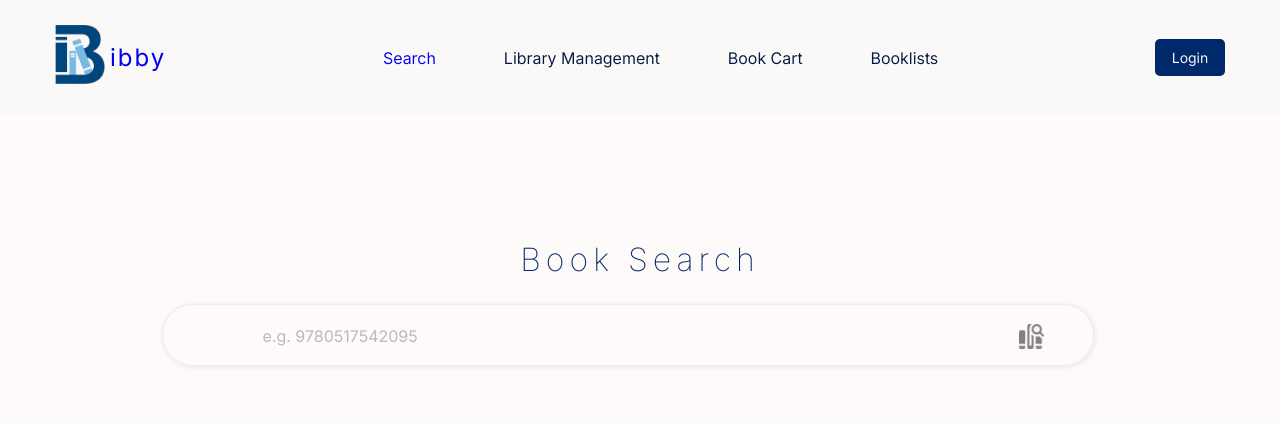
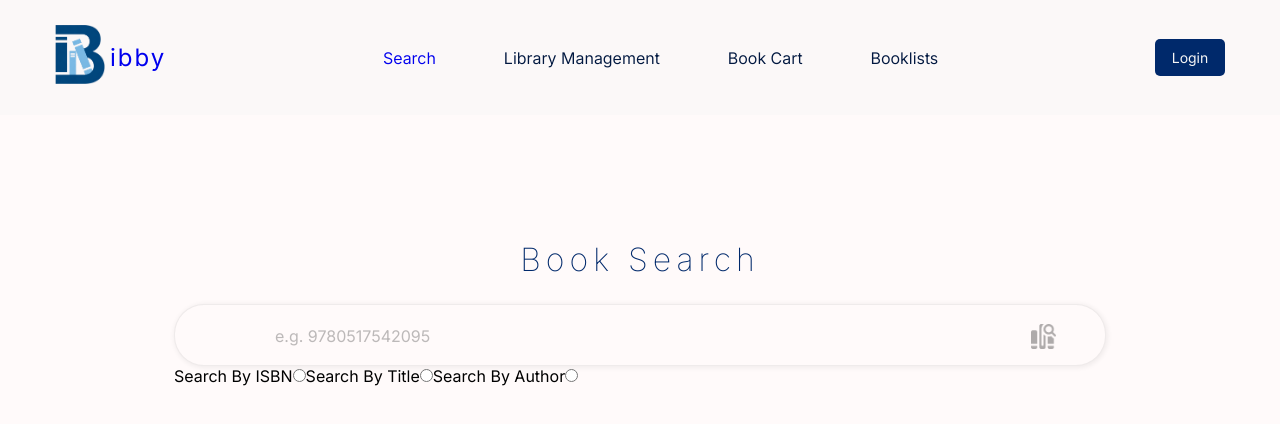
Before and after one commit to leodvincci/Bibby-Web, a React (Vite) app: page /search in a window 1280 px wide. Shown: the top 424 px of the page. Built offline with nearby package versions, Linux system fonts and the light colour scheme.

Commit message:
Refactor SearchPage and extract SearchContainer component: - Move search functionality to new `SearchContainer` component. - Update `SearchPage` to utilize `SearchContainer`. - Refine `style.css` by replacing `#book-search-icon` with `.book-search-icon` for improved reusability.

```diff
--- /dev/null
+++ b/src/components/Search/SearchContainer.tsx
@@ -0,0 +1,31 @@
+function SearchContainer(){
+    return(
+        <div className={"search-container"}>
+
+
+            <form action={()=>{console.log("Submitted Form")}}>
+
+                <div>
+                    <label htmlFor={"search-input"}  aria-label={"book search input"}></label>
+                    <input id={"search-input"} type={"text"} placeholder={"e.g. 9780517542095"} />
+                    <button  type={"submit"} className={"book-search-icon search-btn"} style={{ border: "none", background: "none", padding: 0,height:".05px",width:".05px", position:"static"}}> <img className={"book-search-icon"} src={"../../public/search_bookIcon.png"} alt={"book icon"}/> </button>
+
+                </div>
+
+
+                <label htmlFor={"isbn-radio"}>Search By ISBN</label>
+                <input id="isbn-radio" type={"radio"} />
+
+                <label htmlFor={"isbn-radio"}>Search By Title</label>
+                <input id={"title-radio"} type={"radio"} />
+
+                <label htmlFor={"isbn-radio"}>Search By Author</label>
+                <input id={"author-radio"} type={"radio"} />
+            </form>
+
+        </div>
+
+    )
+}
+
+export {SearchContainer}
--- a/src/components/Search/SearchPage.tsx
+++ b/src/components/Search/SearchPage.tsx
@@ -1,12 +1,11 @@
+import {SearchContainer} from "./SearchContainer.tsx";
+
 function SearchPage(){
     return(
         <section className="search-page">
             <p className="page-title">Book Search</p>
-            <label htmlFor={"search-input"}  aria-label={"book search input"}> </label>
-            <div className={"search-container"}>
-                <input id={"search-input"} type={"text"} placeholder={"e.g. 9780517542095"} />
-                <img id={"book-search-icon"} src={"../../public/search_bookIcon.png"} alt={"book icon"}/>
-            </div>
+            <SearchContainer/>
+
         </section>
         )
 }
--- a/src/style.css
+++ b/src/style.css
@@ -152,7 +152,7 @@ a:visited{
   width: auto;
 }
 
-#book-search-icon{
+.book-search-icon{
   top: 7px;
   width: 25px;
   position: relative;
@@ -160,12 +160,12 @@ a:visited{
   opacity: 65%;
 }
 
-#book-search-icon:hover{
+.book-search-icon:hover{
   opacity: 100%;
   cursor: pointer;
 }
 
-#book-search-icon:active{
+.book-search-icon:active{
   opacity: 75%;
   width: 23px;
 }
```
